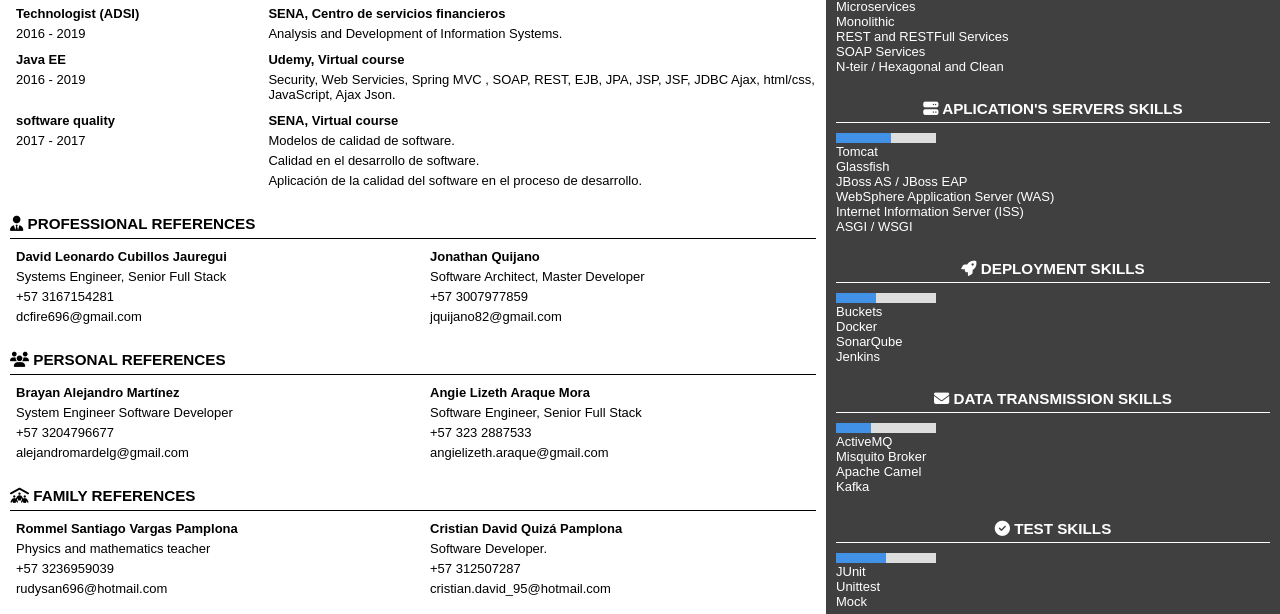
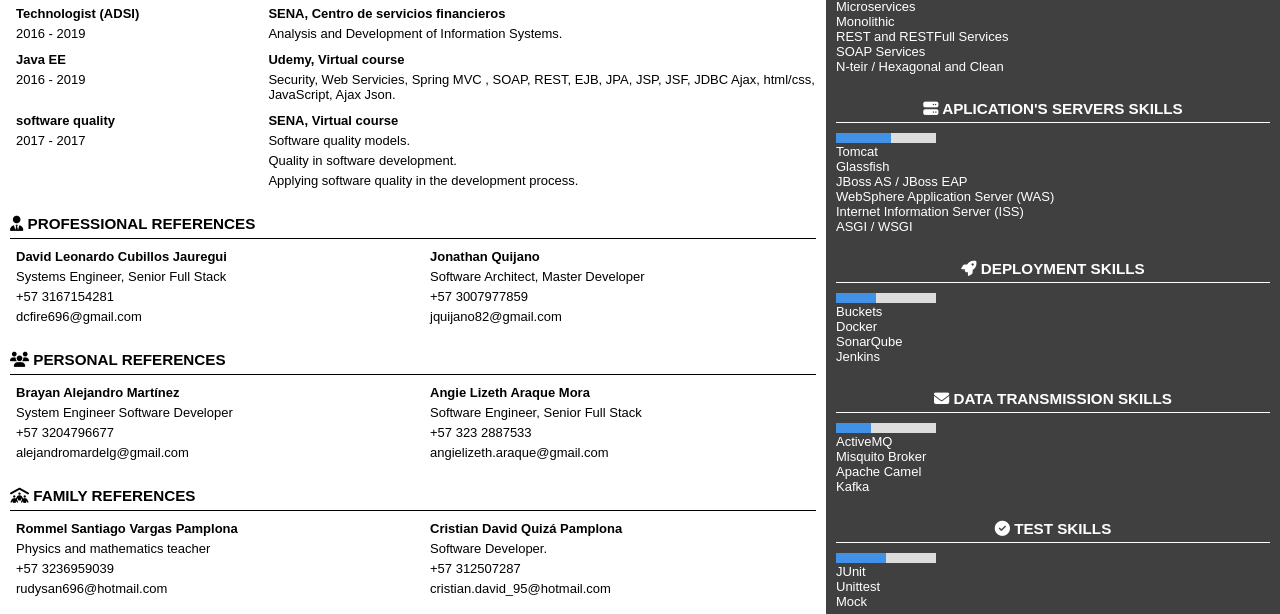
Before and after one commit to Kenjhy/Kenjhy.github.io, a plain HTML site: page index.html in a window 1280 px wide. Shown: the part 1988-2602 px from the top of the page. Drawn offline with Linux system fonts and the light colour scheme.

Commit message:
edit educations sena

```diff
--- a/index.html
+++ b/index.html
@@ -270,9 +270,9 @@
               </div>
               <div class="education-column education-right">
                 <p><b>SENA, Virtual course</b></p>
-                <p>Modelos de calidad de software.</p>
-                <p>Calidad en el desarrollo de software.</p>
-                <p>Aplicación de la calidad del software en el proceso de desarrollo.</p>
+                <p>Software quality models.</p>
+                <p>Quality in software development.</p>
+                <p>Applying software quality in the development process.</p>
               </div>
             </div>
           </div>
```
